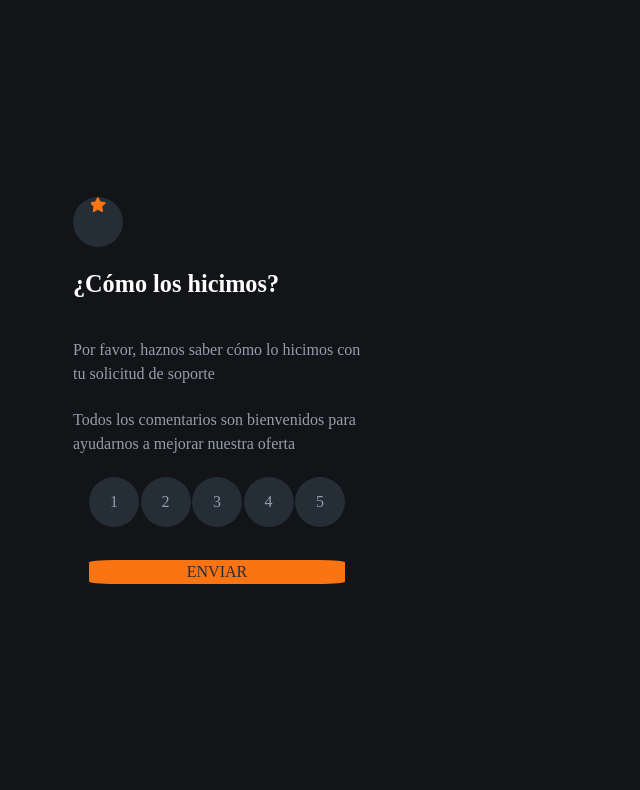
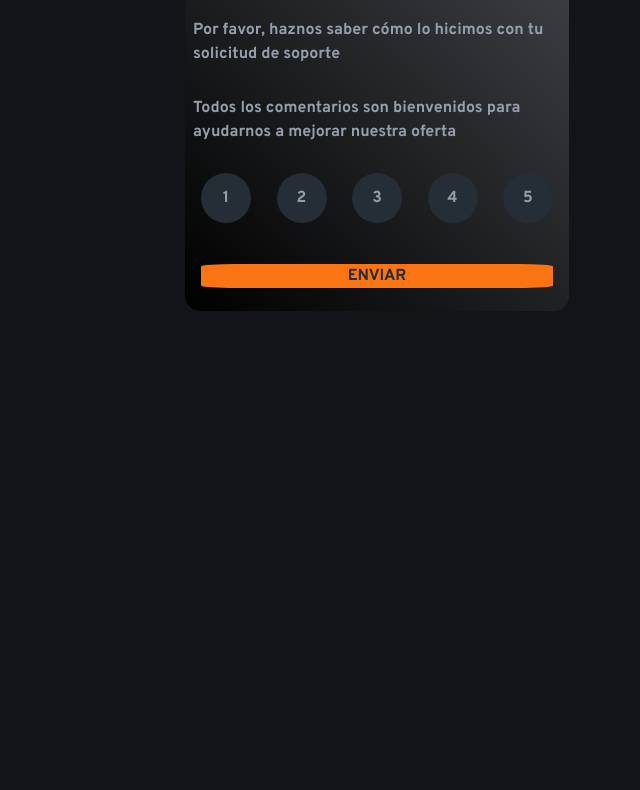
Before and after one commit to OscarJavierDosSantos/Examen, a website: page index.html in a window 1280 px wide. Shown: the part 149-939 px from the top of the page, without its empty margins (263-903 px from the left). After the commit the page ends 800 px from the top, so only its background shows below. Drawn offline with Linux system fonts and the light colour scheme.

Commit message:
Update all files

```diff
--- a/css/main.css
+++ b/css/main.css
@@ -46,120 +46,72 @@ h5,
 h6 {
     text-wrap: balance;
 }
-@media (width < 470px) {
+@media screen and (min-width: 375px) {
     * {
         box-sizing: border-box;
     }
-
     body {
-        justify-content: center;
-        max-width: auto;
-        max-height: auto;
+        font-family: var(--bs-body-font-family);
+        font-size: 1rem;
+        font-weight: 400;
+        line-height: 1.5;
         color: var(--bs-body-color);
+        text-align: left;
         background-color: var(--bs-body-bg);
     }
 
-    h1 {
-        color: hsl(0, 0%, 100%);
-        font-size: calc(1.275rem + 0.3vw);
-        margin: 0;
-        margin-block-end: 1rem;
+    .container {
+        display: flex;
+        flex-direction: column;
+        justify-content: center;
+        align-items: center;
+        text-align: center;
+        width: 100%;
+        height: auto;
     }
 
     div.question {
-        visibility: visible;
-        padding-top: 50%;
-        padding-bottom: 50%;
-        padding-left: 50%;
+        width: 30vw;
+        height: auto;
+        border-radius: 15px;
+        background: linear-gradient(
+            45deg,
+            hsla(0, 0%, 0%, 1) 0%,
+            hsla(218, 5%, 29%, 1) 100%
+        );
+        display: block;
+        align-items: center;
         color: var(--bs-body-color);
-        background-color: linear-gradient(
-            45deg,
-            var(--bs-body-bg) 0%,
-            hsl(0, 0%, 11%) 9%,
-            hsl(0, 0%, 17%) 24%,
-            hsl(0, 0%, 7%) 40%,
-            hsl(0, 0%, 0%) 49%,
-            hsl(0, 0%, 17%) 50%,
-            hsl(0, 0%, 28%) 61%,
-            hsl(0, 0%, 40%) 75%,
-            hsl(0, 0%, 35%) 88%,
-            hsl(0, 0%, 30%) 100%
-        );
-        border-radius: 5%;
         display: grid;
         grid-template-columns: 1fr;
         grid-template-rows: repeat(6, 70px);
-        min-height: 100vh;
-        align-items: center;
-        justify-content: center;
-        margin-inline: 1rem;
-        margin-block: 1rem;
-        .buttons {
+        gap: 8px;
+        h1 {
+            text-align: start;
+            color: hsl(0, 0%, 100%);
+            margin: 0;
+            padding-left: 8px;
+        }
+        p {
+            text-align: start;
+            padding-left: 8px;
+        }
+    }
+    .circular {
         display: flex;
-            justify-content: space-between;
-            margin: 1rem;
-        }
-        .circular-button {
         width: 50px;
         height: 50px;
         border-radius: 50%;
         background-color: hsl(213, 19%, 18%);
-            color: hsl(217, 12%, 63%);
-            border: none;
-            cursor: pointer;
-            display: flex;
-            align-items: center;
+
+        img {
+            justify-content: center;
+            width: 15px;
+            height: 15px;
+            object-fit: cover;
+            margin: auto;
         }
     }
-}
-@media (width > 375px) {
-    * {
-        box-sizing: border-box;
-    }
-
-    body {
-        justify-content: center;
-        max-width: 50vw;
-        max-height: 25vh;
-        color: var(--bs-body-color);
-        background-color: var(--bs-body-bg);
-    }
-
-    h1 {
-        color: hsl(0, 0%, 100%);
-        font-size: calc(1.275rem + 0.3vw);
-        margin: 0;
-        margin-block-end: 1rem;
-    }
-
-    div.question {
-        visibility: visible;
-        padding-top: 50%;
-        padding-bottom: 50%;
-        padding-left: 50%;
-        color: var(--bs-body-color);
-        background-color: linear-gradient(
-            45deg,
-            var(--bs-body-bg) 0%,
-            hsl(0, 0%, 11%) 9%,
-            hsl(0, 0%, 17%) 24%,
-            hsl(0, 0%, 7%) 40%,
-            hsl(0, 0%, 0%) 49%,
-            hsl(0, 0%, 17%) 50%,
-            hsl(0, 0%, 28%) 61%,
-            hsl(0, 0%, 40%) 75%,
-            hsl(0, 0%, 35%) 88%,
-            hsl(0, 0%, 30%) 100%
-        );
-        border-radius: 5%;
-        display: grid;
-        grid-template-columns: 1fr;
-        grid-template-rows: repeat(6, 70px);
-        min-height: 100vh;
-        align-items: center;
-        justify-content: center;
-        margin-inline: 1rem;
-        margin-block: 1rem;
     .buttons {
         display: flex;
         justify-content: space-between;
@@ -177,18 +129,17 @@ h6 {
         align-items: center;
         justify-content: center;
     }
-        .circular {
+    button.circular-button:hover {
         width: 50px;
         height: 50px;
         border-radius: 50%;
-            background-color: hsl(213, 19%, 18%);
-
-            img {
-                width: 15px;
-                height: 15px;
-                object-fit: cover;
-                margin: auto;
-            }
+        background-color: hsl(25, 97%, 53%);
+        color: hsl(216, 12%, 8%);
+        border: none;
+        cursor: pointer;
+        display: flex;
+        align-items: center;
+        justify-content: center;
     }
     .form {
         display: flex;
@@ -211,5 +162,12 @@ h6 {
             justify-content: center;
         }
     }
+    div.result {
+        visibility: hidden;
     }
 }
+@media screen and (min-width: 1600px) {
+    div.result {
+        visibility: hidden;
+    } /* Styles here */
+}
--- a/index.html
+++ b/index.html
@@ -13,32 +13,39 @@
 </head>
 
 <body>
+  <div class="container">
     <div class="question">
       <div class="circular">
-      <img src="./assets/icon-star.svg" alt="Icono de estrella" />
+        <img src="./assets/icon-star.svg" alt="Ilustración de estrella" />
       </div>
       <div>
         <h1>¿Cómo los hicimos?</h1>
       </div>
-
+      <div>
         <p>Por favor, haznos saber cómo lo hicimos con tu solicitud de soporte</p>
+      </div>
+      <div>
         <p>Todos los comentarios son bienvenidos para ayudarnos a mejorar nuestra oferta</p>
+      </div>
       <div class="buttons">
-      <button type="button" class="circular-button">1</button>
-      <button type="button" class="circular-button">2</button>
-      <button type="button" class="circular-button">3</button>
-      <button type="button" class="circular-button">4</button>
-      <button type="button" class="circular-button">5</button>
+        <button type="button" class="circular-button" data-number="1">1</button>
+        <button type="button" class="circular-button" data-number="2">2</button>
+        <button type="button" class="circular-button" data-number="3">3</button>
+        <button type="button" class="circular-button" data-number="4">4</button>
+        <button type="button" class="circular-button" data-number="5">5</button>
       </div>
 
       <div class="form">
-      <button type="submit">ENVIAR</button>
+        <button type="submit" class="send">ENVIAR</button>
       </div>
       </form>
     </div>
     <div class="result">
       <div>
         <img src="./assets/illustration-thank-you.svg" alt="Ilustración de agradecimiento" />
+      </div>
+      <div class="selected">
+
       </div>
       <div>
         <h1>¡Gracias!</h1>
@@ -55,7 +62,7 @@
     </div>
 
   </div>
-
+  </div>
 </body>
 
 </html>
--- a/js/main.js
+++ b/js/main.js
@@ -0,0 +1,23 @@
+const buttonSend = document.querySelector(".send");
+const buttons = document.querySelectorAll(".circular-button");
+const questionDiv = document.querySelector(".question");
+const resultDiv = document.querySelector(".result");
+const elementP = document.querySelector(".result .selected p");
+let numberSelected = 0;
+buttonSend.addEventListener("click", (event) => {
+    event.preventDefault();
+    questionDiv.classList.add = "hidden";
+    resultDiv.classList.remove = "hidden";
+    buttons.forEach((button) => {
+        if (button.classList.contains("selected")) {
+            numberSelected = button.attributes["data-number"].value;
+            elementP.innerHTML = `<p>Seleccionastes ${numberSelected} de 5</p>`;
+        }
+    });
+});
+
+buttons.forEach((button) => {
+    button.addEventListener("click", () => {
+        button.classList.toggle("selected");
+    });
+});
```
Lines whose indentation alone changed are shown as unchanged.
